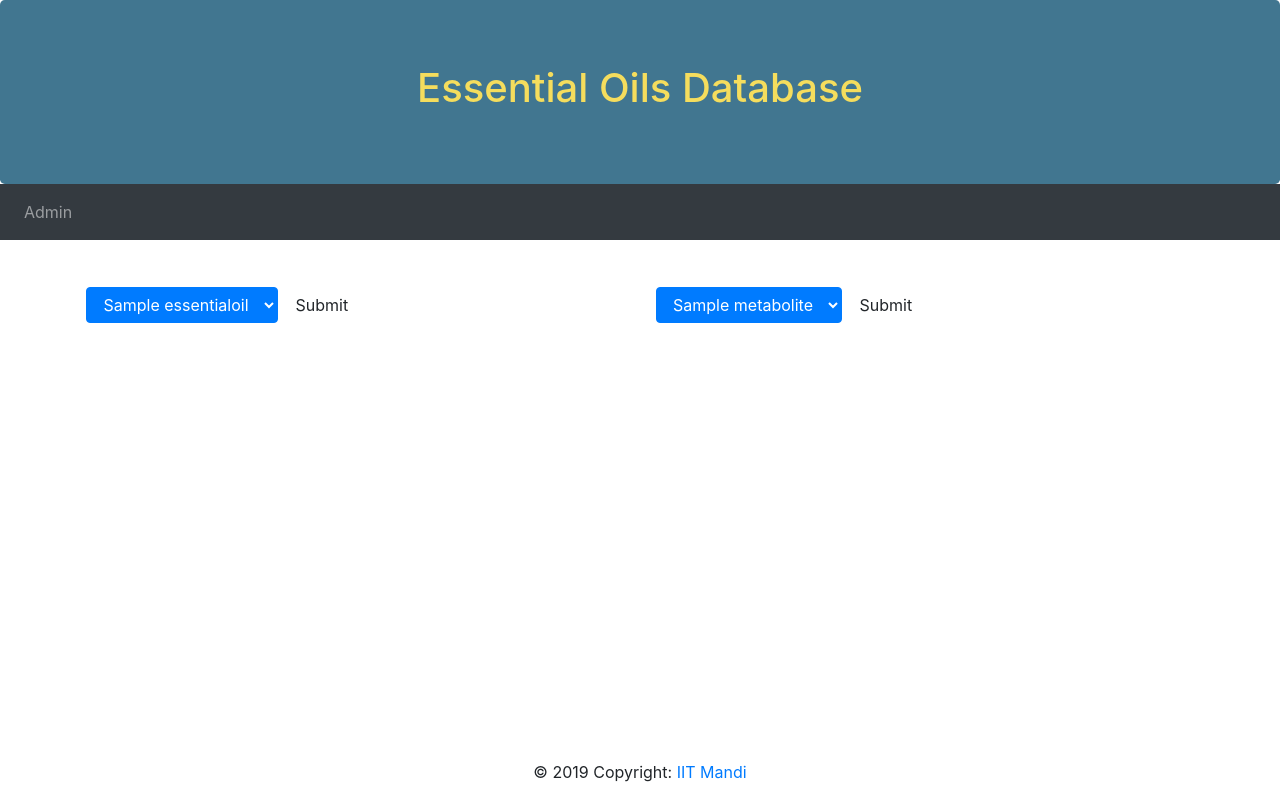
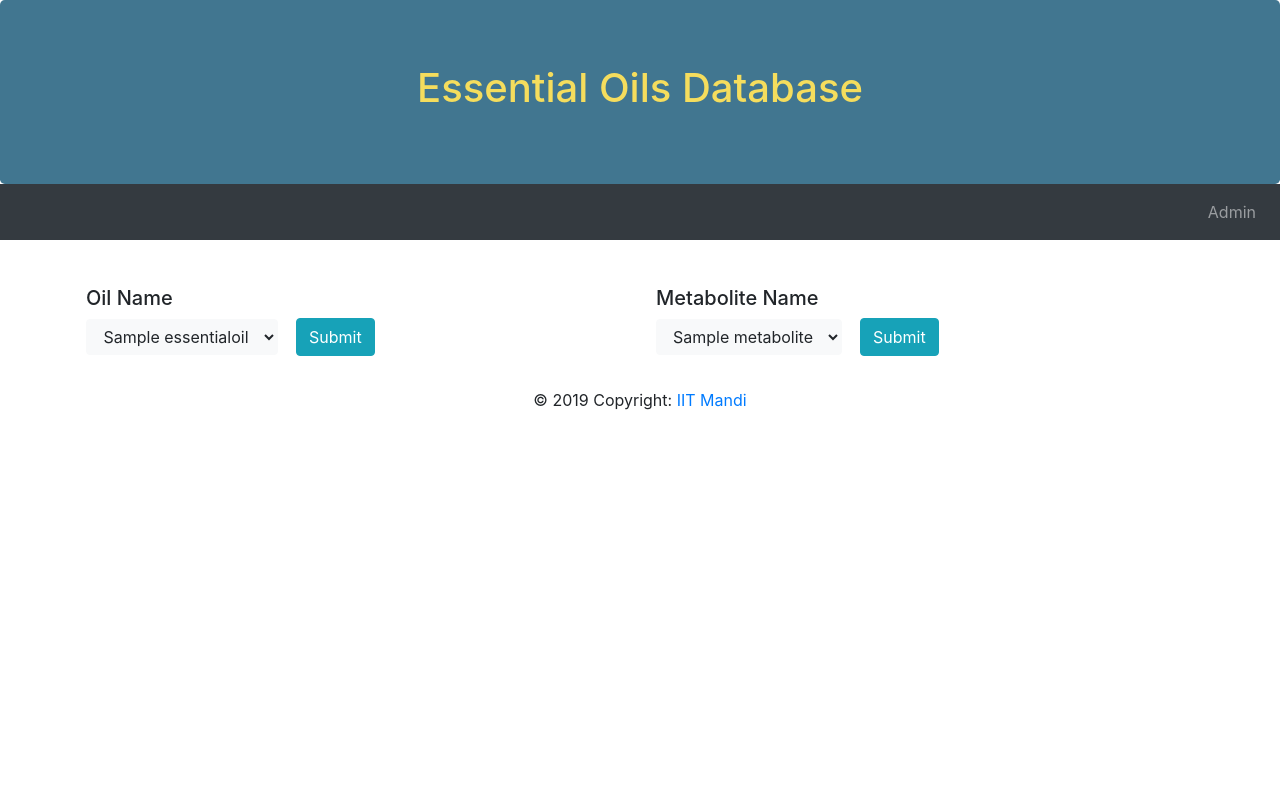
Before and after one commit to Varunvaruns9/EssentialOilsDatabase, a Django app: page / in a window 1280 px wide. Run offline with Django 3.2, Linux system fonts and the light colour scheme; tables that the repository leaves empty hold one stand-in row (values such as "Sample post"); some libraries are stand-ins or nearby versions.

Commit message:
Fix index view

```diff
--- a/app/templates/admin_index.html
+++ b/app/templates/admin_index.html
@@ -51,8 +51,9 @@
 {% endif %}
     <div>
         <h1>Upload a .csv file</h1>
-        <form action="/excelfile/" method="post">
-            <input type="file" name="csv" accept=".csv" />
+        <form action="/load/" method="post">
+            {% csrf_token %}
+            <input type="file" name="csv" accept=".csv" required />
             <input type="submit" name="submit" />
         </form>
     </div>
--- a/app/templates/index.html
+++ b/app/templates/index.html
@@ -1,5 +1,6 @@
 <!DOCTYPE html>
 <html lang="en">
+
 <head>
   <title>Essential Oils Database Webpage</title>
   <meta charset="utf-8">
@@ -9,10 +10,6 @@
   <script src="https://cdnjs.cloudflare.com/ajax/libs/popper.js/1.14.7/umd/popper.min.js"></script>
   <script src="https://maxcdn.bootstrapcdn.com/bootstrap/4.3.1/js/bootstrap.min.js"></script>
   <style>
-  .fakeimg {
-    height: 200px;
-    background: #aaa;
-  }
   .header {
     margin-bottom: 0;
     background-color: rgb(65, 118, 144);
@@ -21,7 +18,7 @@
   </style>
 </head>
 
-<body>
+<body class="d-flex flex-column h-100">
 
 <div class="jumbotron text-center header">
   <h1>Essential Oils Database</h1>
@@ -32,7 +29,7 @@
     <span class="navbar-toggler-icon"></span>
   </button>
   <div class="collapse navbar-collapse" id="collapsibleNavbar">
-    <ul class="navbar-nav">
+    <ul class="navbar-nav ml-auto">
       <li class="nav-item">
         <a class="nav-link" href="/admin/">Admin</a>
       </li>
@@ -45,53 +42,90 @@
 
 <div class="row">
   <div class="w-50 p-3">
+    <h5>Oil Name</h5>
     <div class="dropdown">
       <form action="/" method="post">
         {% csrf_token %}
-        <select name="oil" class="btn btn-primary">
+        <select name="oil" class="btn btn-light">
           {% for oil in oils_list %}
           <option value="{{ oil.name }}">{{ oil.name }}</option>
           {% endfor %}
         </select>
-        <button type="submit" class="btn btn-default">Submit</button>
+        &nbsp;&nbsp;
+        <button type="submit" class="btn btn-default btn-info">Submit</button>
       </form>
     </div>
   </div>
 
   <div class="w-50 p-3">
+    <h5>Metabolite Name</h5>
     <div class="dropdown">
       <form action="/" method="post">
         {% csrf_token %}
-        <select name="metabolite" class="btn btn-primary">
+        <select name="metabolite" class="btn btn-light">
           {% for metabolite in metabolites_list %}
           <option value="{{ metabolite.name }}">{{ metabolite.name }}</option>
           {% endfor %}
         </select>
-        <button type="submit" class="btn btn-default">Submit</button>
+        &nbsp;&nbsp;
+        <button type="submit" class="btn btn-default btn-info">Submit</button>
       </form>
     </div>
   </div>
 </div>
 
 <div class="container">
-  {{ result.oil }}
-  {% for metabolite in result.metabolites %}
-    {{ metabolite }}
-  {% endfor %}
-  <img src="{{ result.metabolite.image.url }}" height="400px">
-  {% for oil in result.oils %}
-    {{ oil }}
-  {% endfor %}
+  {% if result.oil %}
+    <div class="card text-white bg-dark mb-3">
+      <div class="card-body">
+        <h4 class="card-title">{{ result.oil }}</h4>
+        <p class="card-text">{{ result.oil.abbr }} - {{ result.oil.scientific_name }} - {{ result.oil.family }}</p>
+        {% if result.oil.graph %}
+        <img src="{{ result.oil.graph.url }}" class="card-img-top" />
+        {% endif %}
+      </div>
+    </div>
+    {% for metabolite in result.metabolites %}
+      <div class="card mb-3" style="max-width: 18rem;">
+        <div class="card-body">
+          <h4 class="card-title">{{ metabolite }}</h4>
+          {% if metabolite.image %}
+          <img src="{{ metabolite.image.url }}" class="card-img-top" />
+          {% endif %}
+        </div>
+      </div>
+    {% endfor %}
+  {% endif %}
+  {% if result.metabolite %}
+    <div class="card text-white bg-dark mb-3">
+      <div class="card-body">
+        <h4 class="card-title">{{ result.metabolite }}</h4>
+        {% if result.metabolite.image %}
+        <img src="{{ result.metabolite.image.url }}" class="card-img-top" />
+        {% endif %}
+      </div>
+    </div>
+    {% for oil in result.oils %}
+      <div class="card mb-3" style="max-width: 18rem;">
+        <div class="card-body">
+          <h4 class="card-title">{{ oil }}</h4>
+          <p class="card-text">{{ oil.abbr }} - {{ oil.scientific_name }} - {{ oil.family }}</p>
+          {% if oil.graph %}
+          <img src="{{ oil.graph.url }}" class="card-img-top" />
+          {% endif %}
+        </div>
+      </div>
+    {% endfor %}
+  {% endif %}
+</div>
 </div>
 
-<!-- Footer -->
-<footer class="page-footer font-small blue fixed-bottom">
+<footer class="page-footer font-small blue">
 
-  <!-- Copyright -->
   <div class="footer-copyright text-center py-3">© 2019 Copyright:
     <a href="https://www.iitmandi.ac.in/"> IIT Mandi</a>
   </div>
-  <!-- Copyright -->
 
 </footer>
-<!-- Footer -->
+</body>
+</html>
--- a/app/urls.py
+++ b/app/urls.py
@@ -5,4 +5,5 @@ from . import views
 
 urlpatterns = [
     path('', views.index, name='index'),
+    path('load/', views.load, name='load'),
 ]
--- a/app/views.py
+++ b/app/views.py
@@ -1,4 +1,4 @@
-from django.shortcuts import render
+from django.shortcuts import render, HttpResponseRedirect
 from .models import EssentialOil, Metabolite, Through
 
 
@@ -14,3 +14,7 @@ def index(request):
             result['metabolite'] = Metabolite.objects.get(name=request.POST['metabolite'])
             result['oils'] = result['metabolite'].essentialoil_set.all()
     return render(request, 'index.html', {'oils_list': oils_list, 'metabolites_list': metabolites_list, 'result': result})
+
+def load(request):
+    print(request.FILES['csv'])
+    return HttpResponseRedirect('/admin/')
```
Also changed, not shown: media/6402.png (added).
